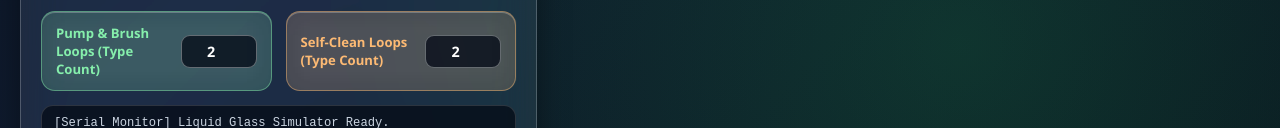
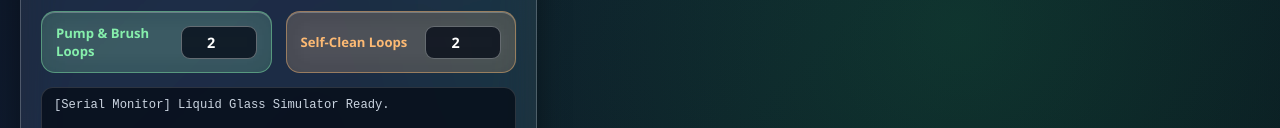
Before and after one commit to gooo26/Blog, a plain HTML site: page cloth2.html in a window 1280 px wide. Shown: the part 1126-1254 px from the top of the page. Drawn offline with Linux system fonts and the light colour scheme.

Commit message:
Remove type count from loop box titles

```diff
--- a/cloth2.html
+++ b/cloth2.html
@@ -700,12 +700,12 @@
       <!-- LAST 2 BOXES: LOOP COUNT (LIGHT GREEN & LIGHT ORANGE) -->
       <div class="loops-row">
         <div class="loop-box box-light-green">
-          <span class="loop-box-title">Pump & Brush Loops (Type Count)</span>
+          <span class="loop-box-title">Pump & Brush Loops</span>
           <input type="number" class="loop-type-input" id="washLoops" min="1" max="20" value="2" oninput="syncLoopInput('washLoops')" />
         </div>
 
         <div class="loop-box box-light-orange">
-          <span class="loop-box-title">Self-Clean Loops (Type Count)</span>
+          <span class="loop-box-title">Self-Clean Loops</span>
           <input type="number" class="loop-type-input" id="cleanLoops" min="1" max="20" value="2" oninput="syncLoopInput('cleanLoops')" />
         </div>
       </div>
```
